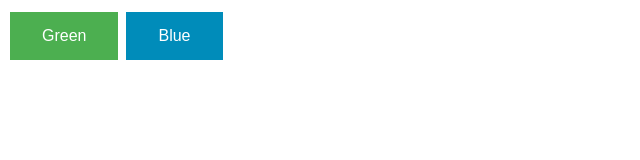
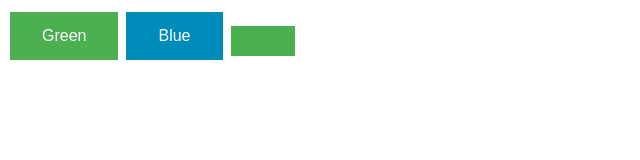
Before and after one commit to chickennu99et/test, a plain HTML site: page index.html in a window 1280 px wide. Shown: the whole page, without its empty margins (0-640 px from the left). Drawn offline with Linux system fonts and the light colour scheme.

Commit message:
Update index.html

```diff
--- a/index.html
+++ b/index.html
@@ -23,5 +23,7 @@
 <button class="button button1">Green</button>
 <button class="button button2">Blue</button>
 
+<button onclick="s()" class="button button1">
+
 </body>
 </html>
```
